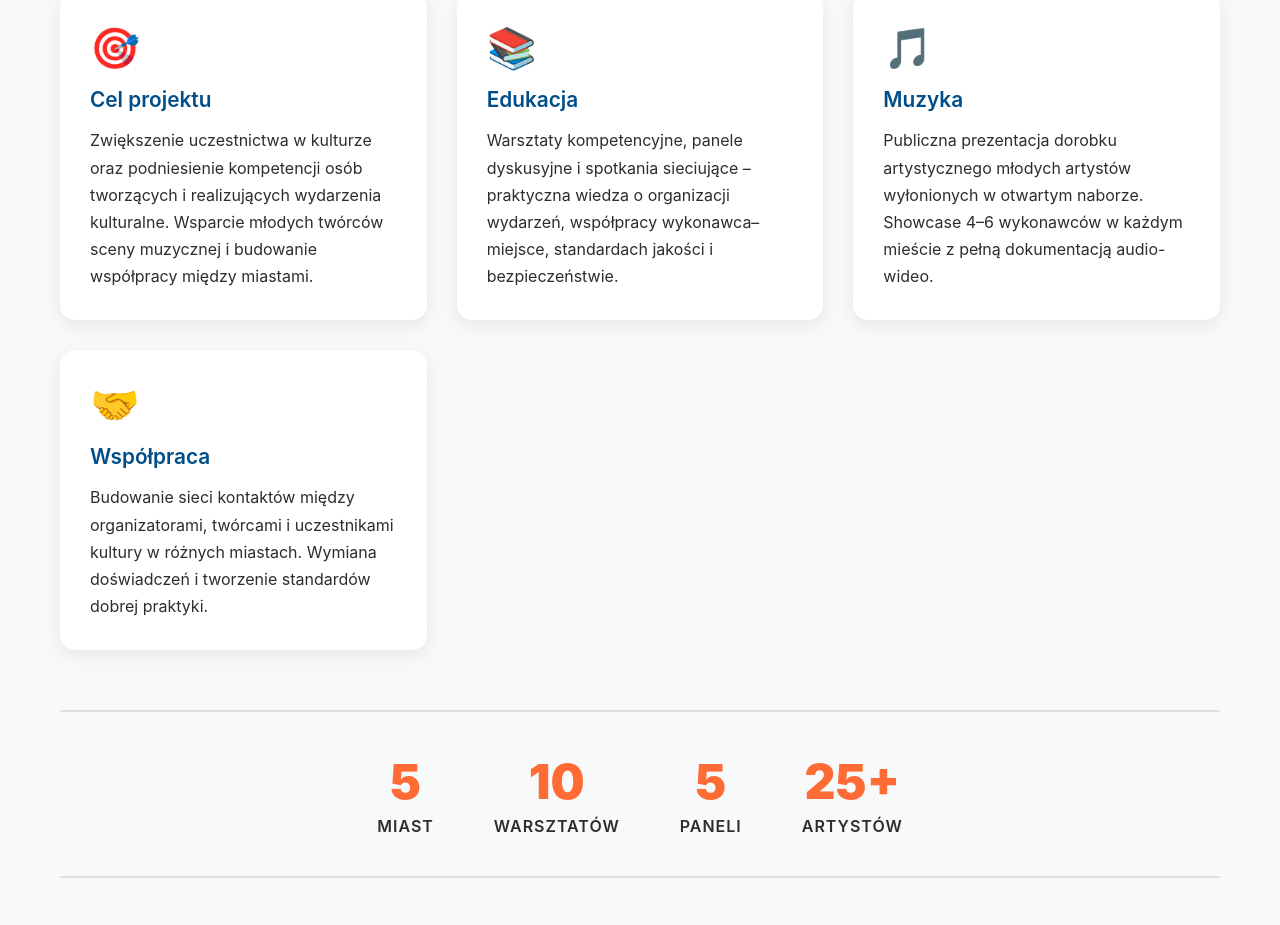
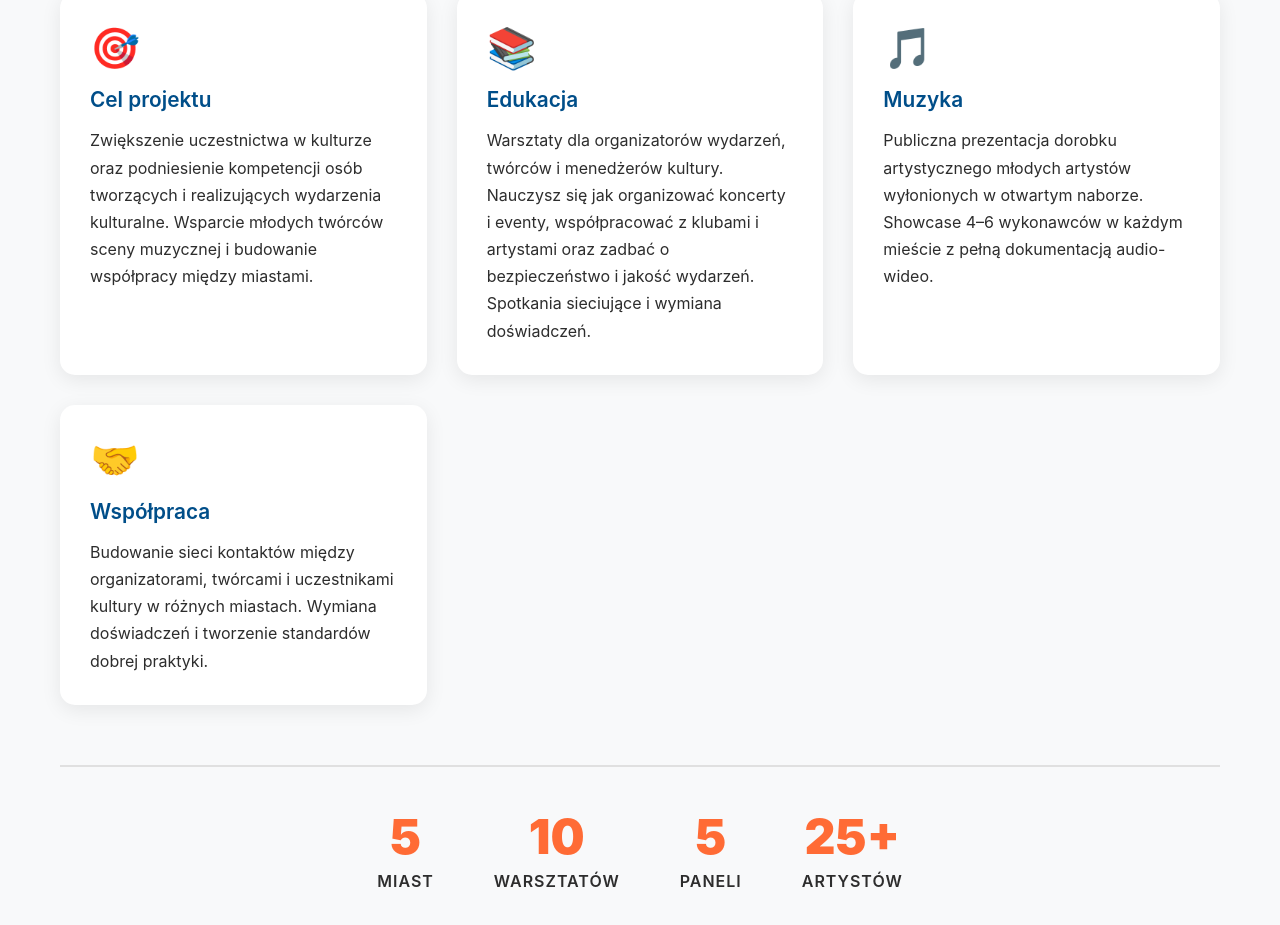
Before and after one commit to placebo-collective/tujesthouse, a Next.js app: page / in a window 1280 px wide. Shown: the part 880-1805 px from the top of the page. Built offline with nearby package versions, Linux system fonts and the light colour scheme.

Commit message:
Update AboutSection content to enhance clarity on event organization workshops and networking opportunities

```diff
--- a/src/components/sections/AboutSection.tsx
+++ b/src/components/sections/AboutSection.tsx
@@ -29,9 +29,9 @@ export default function AboutSection() {
             <div className={styles.icon}>📚</div>
             <h3>Edukacja</h3>
             <p>
-              Warsztaty kompetencyjne, panele dyskusyjne i spotkania sieciujące – praktyczna wiedza
-              o organizacji wydarzeń, współpracy wykonawca–miejsce, standardach jakości i
-              bezpieczeństwie.
+              Warsztaty dla organizatorów wydarzeń, twórców i menedżerów kultury. Nauczysz się jak
+              organizować koncerty i eventy, współpracować z klubami i artystami oraz zadbać o
+              bezpieczeństwo i jakość wydarzeń. Spotkania sieciujące i wymiana doświadczeń.
             </p>
           </div>
 
```
